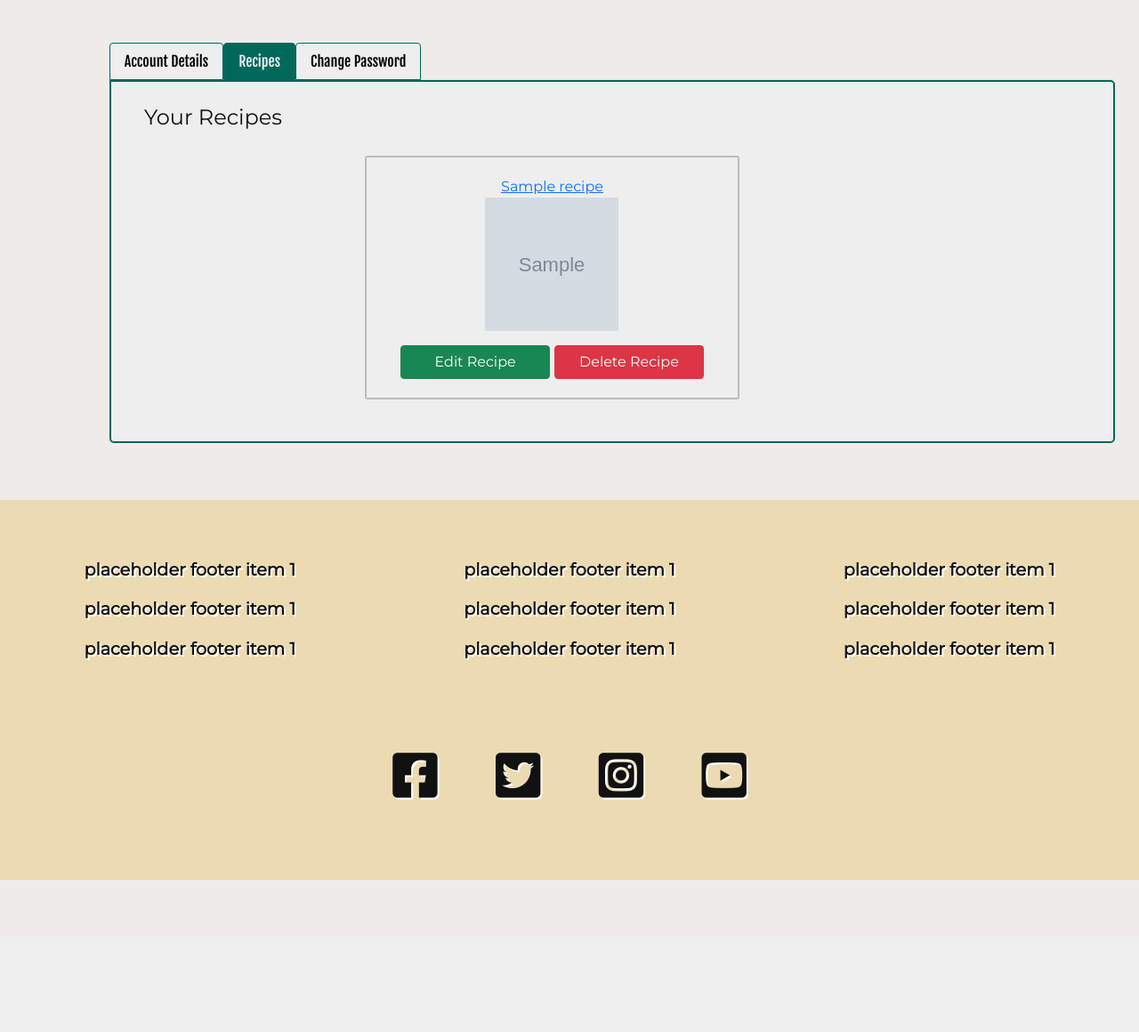
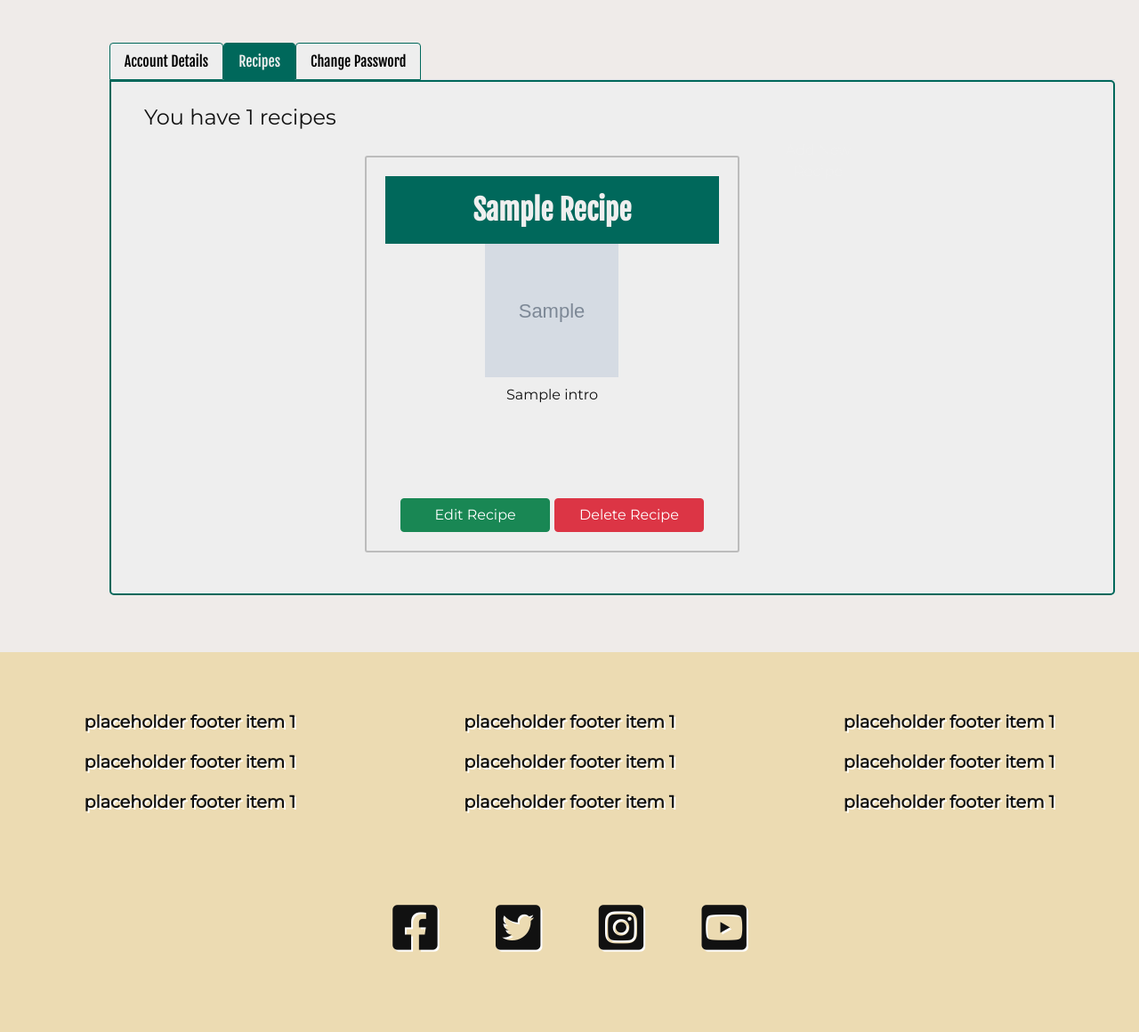
Before and after one commit to nickassafkirk/cooking-with-katie, a Flask app: page /account/1 in a window 1280 px wide, after a click on "Recipes"; the page is wider, and only the part inside the window is pictured. Shown: the part 256-1416 px from the top of that part at 89% size. Before the commit the page ends 1245 px from the top of that part, so only its background shows below. Run offline with Flask 2, Linux system fonts and the light colour scheme; the visitor is signed in with stand-in values (Sample User, id 1); grey boxes marked "Sample" are stand-in pictures; a database or web service that is not in the repository returns one stand-in record (values such as "Sample title"); some libraries are stand-ins or nearby versions.

Commit message:
print # of recipes in account section

```diff
--- a/templates/account.html
+++ b/templates/account.html
@@ -72,27 +72,32 @@
         <!-- User Recipes Area -->
         <div class="tab-pane fade" id="v-pills-recipes" role="tabpanel" aria-labelledby="v-pills-recipes-tab">
             <div class="container account-recipe__container">
-                <div class="account-container__heading">
-                    <h4>Your Recipes</h4>
-                </div>
                 <!-- Submitted recipes -->
 
                 {% if session['user'] == "admin" %}
+                <div class="account-container__heading">
+                    <h4>Total recipes: {{recipes | length}}</h4>
+                </div>
                 {% for recipe in recipes %}
                 <div class="account-recipe">
-                    <a href="#" class="text-red">{{ recipe.title }}</a>
-                    <p><img src="{{ recipe.image }}" alt="{{ recipe.title }}" class="thumbnail-img"></p>
+                    <h4 class="recipe-thumbnail__title"><a href="{{ url_for('recipe', recipe=recipe.title) }}">{{ recipe.title | capitalize }}</a></h4>
+                    <div><img src="{{ recipe.image }}" alt="{{ recipe.title }}" class="thumbnail-img"></div>
+                    <p class="recipe-intro">{{ recipe.intro }}</p>
                     <a href="{{ url_for('edit_recipe', recipe_id=recipe._id )}}" class="btn btn-success">Edit Recipe</a>
                     <a href="{{ url_for('delete_recipe', recipe_id=recipe._id )}}" class="btn btn-danger">Delete Recipe</a>
                 </div>
                 {% endfor %}
                 {% else %}
+                <div class="account-container__heading">
+                    <h4>You have {{user_recipes | length}} recipes</h4>
+                </div>
                 <!-- If user has recipes list user_recipes -->
                 {% if user_recipes | length > 0 %}
                 {% for recipe in user_recipes %}
                 <div class="account-recipe">
-                    <a href="#" class="text-red">{{ recipe.title }}</a>
-                    <p><img src="{{ recipe.image }}" alt="{{ recipe.title }}" class="thumbnail-img"></p>
+                    <h4 class="recipe-thumbnail__title"><a href="{{ url_for('recipe', recipe=recipe.title) }}">{{ recipe.title | capitalize }}</a></h4>
+                    <div><img src="{{ recipe.image }}" alt="{{ recipe.title }}" class="thumbnail-img"></div>
+                    <p class="recipe-intro">{{ recipe.intro }}</p>
                     <a href="{{ url_for('edit_recipe', recipe_id=recipe._id )}}" class="btn btn-success">Edit Recipe</a>
                     <a href="{{ url_for('delete_recipe', recipe_id=recipe._id )}}" class="btn btn-danger">Delete Recipe</a>
                 </div>
```
